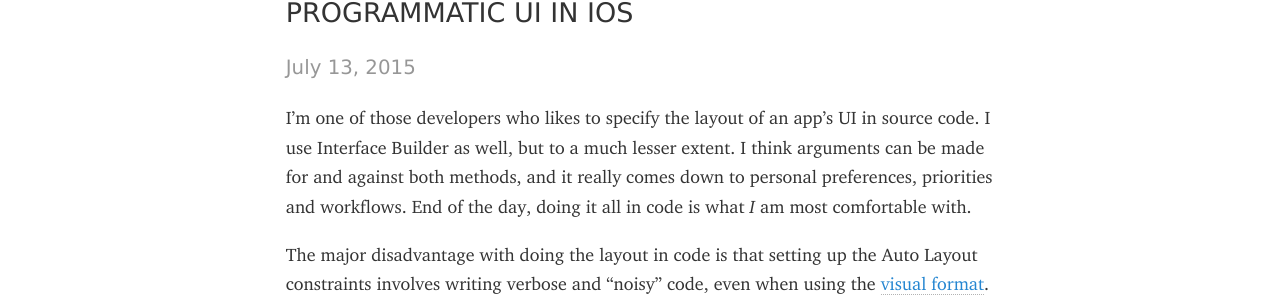
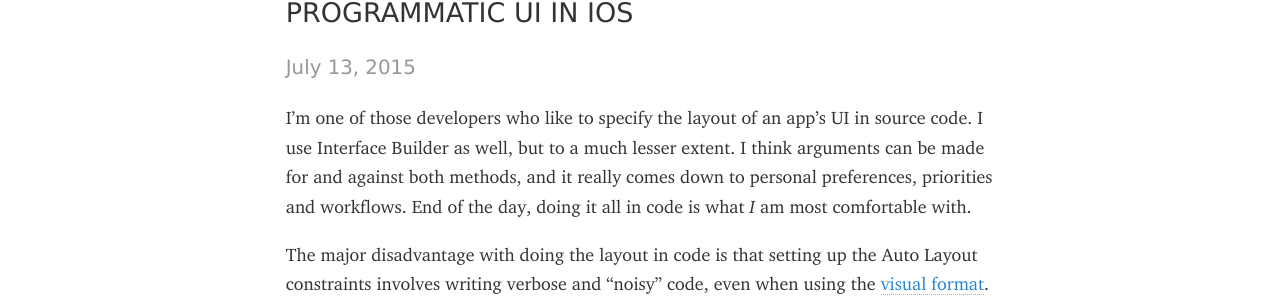
Before and after one commit to roop/roop.github.io, a Jekyll site: the page built from _posts/2015-07-13-doing-it-all-in-code.md, in a window 1280 px wide and 900 px high. Shown: the part 211-511 px from the top of the window. Built offline with Jekyll 4.4.1, drawn with Linux system fonts in a browser that asks for light colours; some web fonts are replaced.

Commit message:
Doing it in code: Fix grammar

```diff
--- a/_posts/2015-07-13-doing-it-all-in-code.md
+++ b/_posts/2015-07-13-doing-it-all-in-code.md
@@ -1,14 +1,14 @@
 ---
 layout: post
 title: "Doing it all in code"
-description: "I'm one of those developers who like to write down the UI
+description: "I'm one of those developers who like to specify the app's UI
               in code. I'd like to show you how my setup looks like."
 tagline: "Programmatic UI in iOS"
 category: posts
 plug: all-in-code
 ---
 
-I'm one of those developers who likes to specify the layout of an app's
+I'm one of those developers who like to specify the layout of an app's
 UI in source code. I use Interface Builder as well, but to a much lesser
 extent.  I think arguments can be made for and against both methods, and
 it really comes down to personal preferences, priorities and workflows.
```
